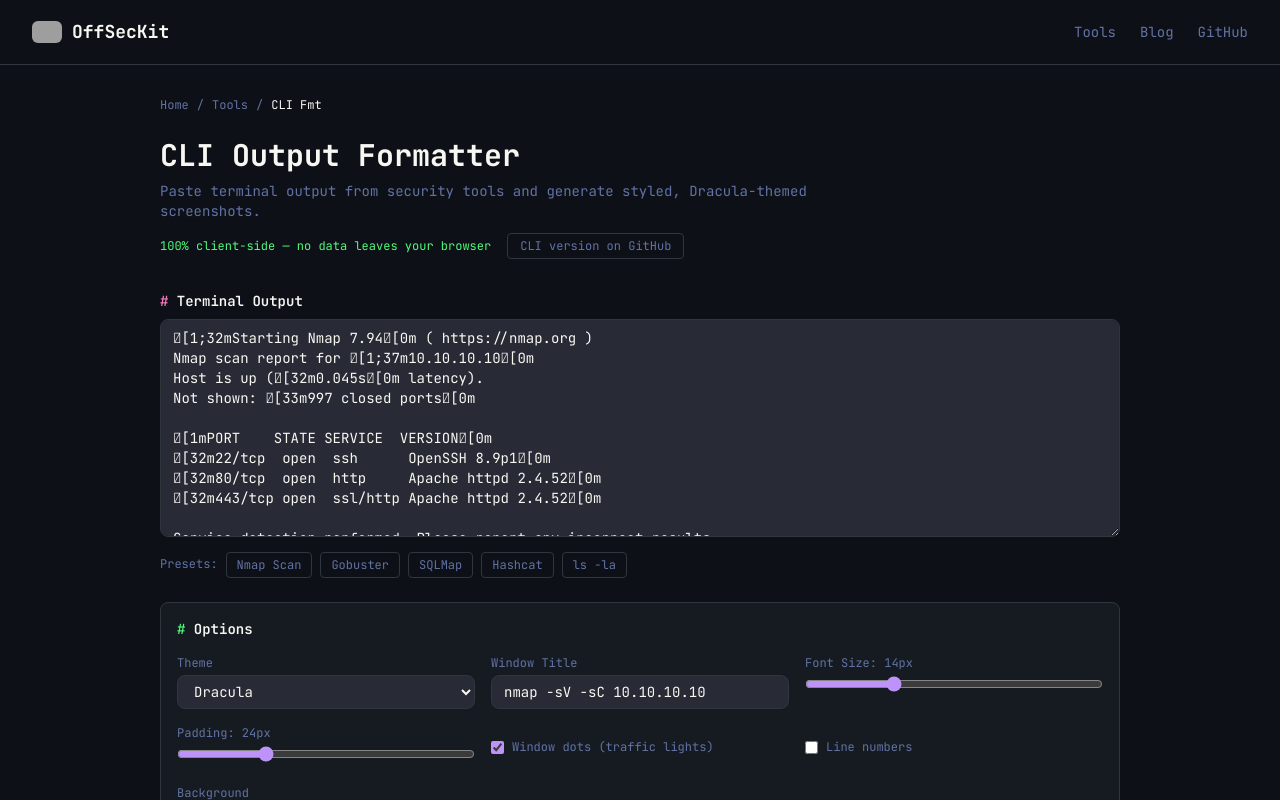
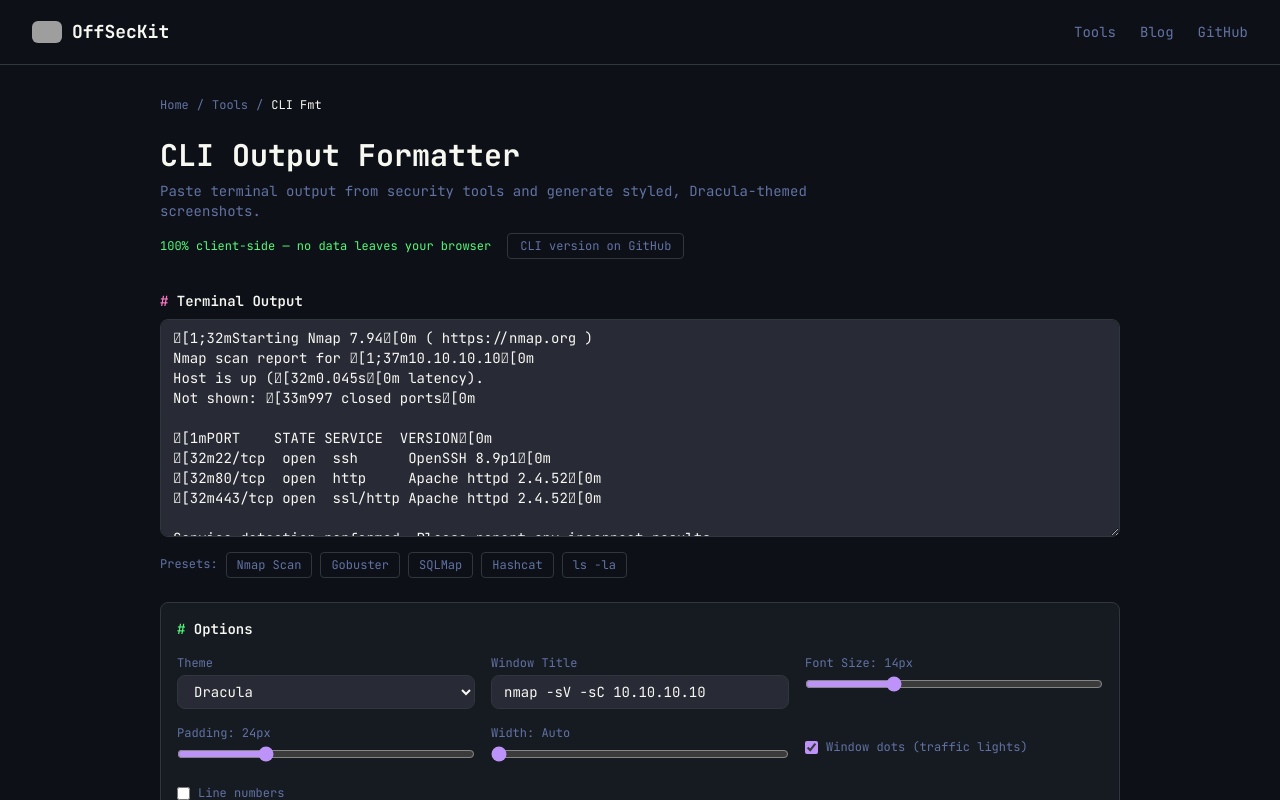
Before and after one commit to offseckit/offseckit.com, a Next.js app: page /tools/cli-format in a window 1280 px wide. Shown: the top 800 px of the page. Built offline with nearby package versions, Linux system fonts and the light colour scheme; grey boxes are pictures that could not be loaded.

Commit message:
Add width control to CLI Output Formatter

```diff
--- a/src/app/tools/cli-format/CliFormatTool.tsx
+++ b/src/app/tools/cli-format/CliFormatTool.tsx
@@ -202,6 +202,22 @@ export default function CliFormatTool() {
             />
           </div>
 
+          {/* Width */}
+          <div>
+            <label className="block text-xs text-dracula-comment mb-1">
+              Width: {options.width === 0 ? "Auto" : `${options.width}px`}
+            </label>
+            <input
+              type="range"
+              min={0}
+              max={1200}
+              step={40}
+              value={options.width}
+              onChange={(e) => updateOption("width", Number(e.target.value))}
+              className="w-full accent-dracula-purple"
+            />
+          </div>
+
           {/* Show Dots */}
           <div className="flex items-center gap-2">
             <input
@@ -300,7 +316,8 @@ export default function CliFormatTool() {
               padding:
                 options.background.type !== "none" ? `${options.padding}px` : 0,
               background: backgroundToCSS(options.background),
-              minWidth: "100%",
+              minWidth: options.width > 0 ? undefined : "100%",
+              width: options.width > 0 ? `${options.width}px` : undefined,
             }}
           >
             <TerminalWindow
@@ -475,11 +492,12 @@ async function renderToCanvas(
     maxWidth = Math.max(maxWidth, lineWidth);
   }
 
-  const terminalWidth = maxWidth + lineNumWidth + contentPadX * 2;
+  const autoWidth = maxWidth + lineNumWidth + contentPadX * 2;
+  const hasBg = options.background.type !== "none";
+  const terminalWidth = options.width > 0 ? options.width * scale - (hasBg ? padding * 2 : 0) : autoWidth;
   const terminalHeight =
     titleBarHeight + lines.length * lineHeight + contentPadY * 2;
 
-  const hasBg = options.background.type !== "none";
   const canvasWidth = hasBg
     ? terminalWidth + padding * 2
     : terminalWidth;
--- a/src/lib/cli-format.ts
+++ b/src/lib/cli-format.ts
@@ -35,6 +35,7 @@ export interface FormatOptions {
   theme: string;
   fontSize: number;
   padding: number;
+  width: number;
   windowTitle: string;
   showDots: boolean;
   background: BackgroundStyle;
@@ -180,6 +181,7 @@ export const DEFAULT_OPTIONS: FormatOptions = {
   theme: "dracula",
   fontSize: 14,
   padding: 24,
+  width: 0,
   windowTitle: "Terminal",
   showDots: true,
   background: { type: "gradient", from: "#6272a4", to: "#ff79c6", angle: 135 },
```
